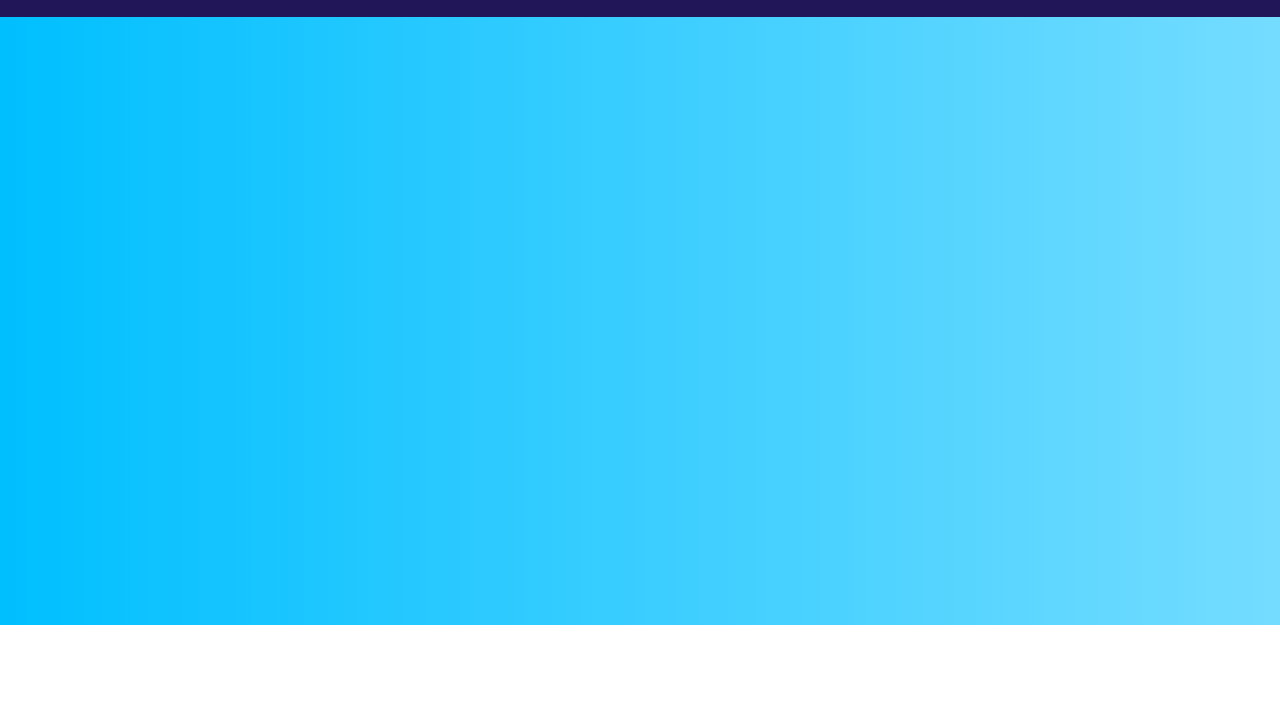
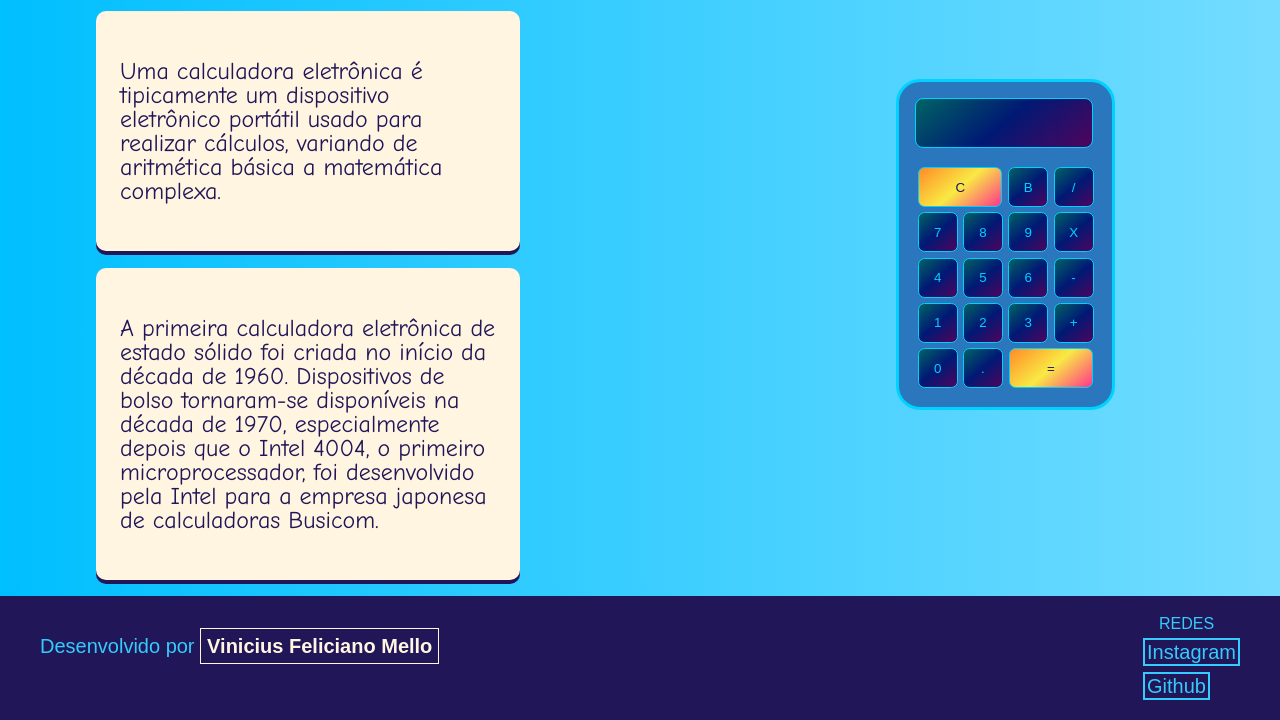
Before and after one commit to ViniciusFelicianoMello/VCalculator, a plain HTML site: page Calculator.html in a window 1280 px wide. Shown: the part 175-895 px from the top of the page. Before the commit the page ends 800 px from the top, so only its background shows below. Drawn offline with Linux system fonts and the light colour scheme; a web font is replaced by a local one.

Commit message:
Update calculadora
criei a primeira calculadora, adicionei alguns estilos e textos, ja criei todas as funções, criei tambem uma pasta javascript com as funcoes da calculadora

```diff
--- a/Calculator.html
+++ b/Calculator.html
@@ -20,7 +20,7 @@
             <ul class="lista__menu">
                 <li class="lista__menu__titulo">Vcalculator</li>
                 <li class="lista__menu__item"><a href="index.html" class="lista__menu__link">Home</a></li>
-                <li class="lista__menu__item"><a href   ="Calculator.html" class="lista__menu__link">Calculadora</a></li>
+                <li class="lista__menu__item"><a href   ="Calculator.html"" class="lista__menu__link">Calculadora</a></li>
                 <li class="lista__menu__item"><a href="IMC.html" class="lista__menu__link">IMC</a></li>
             </ul>
             <a class="cabecalho__opcoes__link contato" href="#">Contato</a>
@@ -38,7 +38,51 @@
 
     </header>
 
-    <main></main>
+    <main class="principal">
+        <section class="principal__container">
+            <div class="principal__container__texto">
+                <h1 class="principal__titulo">Calculadora<b class="principal__destaque">+</b></h1>
+                <p class="principal__texto">Uma calculadora eletrônica é tipicamente um dispositivo eletrônico portátil usado para realizar cálculos, variando de aritmética básica a matemática complexa.</p>
+                <p class="principal__texto">A primeira calculadora eletrônica de estado sólido foi criada no início da década de 1960. Dispositivos de bolso tornaram-se disponíveis na década de 1970, especialmente depois que o Intel 4004, o primeiro microprocessador, foi desenvolvido pela Intel para a empresa japonesa de calculadoras Busicom.</p>
+            </div>
+
+            <div class="calculadora">
+                <p class="calculadora__resultado" id="resultado"></p>
+
+                <table>
+                    <tr>
+                        <td colspan="2" ><button class="calculadora__botao-2" style="width: 6.3em" onclick="Limpar()">C</button></td>
+                        <td><button class="calculadora__botao" onclick="Apagar()">B</button></td>
+                        <td><button class="calculadora__botao" onclick="Inserir('/')">/</button></td>
+                    </tr>
+                    <tr>
+                        <td><button class="calculadora__botao" onclick="Inserir('7')">7</button></td>
+                        <td><button class="calculadora__botao" onclick="Inserir('8')">8</button></td>
+                        <td><button class="calculadora__botao" onclick="Inserir('9')">9</button></td>
+                        <td><button class="calculadora__botao" onclick="Inserir('*')">X</button></td>
+                    </tr>
+                    <tr>
+                        <td><button class="calculadora__botao" onclick="Inserir('4')">4</button></td>
+                        <td><button class="calculadora__botao" onclick="Inserir('5')">5</button></td>
+                        <td><button class="calculadora__botao" onclick="Inserir('6')">6</button></td>
+                        <td><button class="calculadora__botao" onclick="Inserir('-')">-</button></td>
+                    </tr>
+                    <tr>
+                        <td><button class="calculadora__botao" onclick="Inserir('1')">1</button></td>
+                        <td><button class="calculadora__botao" onclick="Inserir('2')">2</button></td>
+                        <td><button class="calculadora__botao" onclick="Inserir('3')">3</button></td>
+                        <td><button class="calculadora__botao" onclick="Inserir('+')">+</button></td>
+                    </tr>
+                    <tr>
+                        <td><button class="calculadora__botao" onclick="Inserir('0')">0</button></td>
+                        <td><button class="calculadora__botao" onclick="Inserir('.')">.</button></td>
+                        <td colspan="2"><button class="calculadora__botao-2" style="width: 6.3em" onclick="Igual()">=</button></td>
+                    </tr>
+                </table>
+            </div>
+        </section>
+
+    </main>
 
     <footer class="rodape">
         <h2 class="rodape__titulo">Desenvolvido por <b class="rodape__destaque">Vinicius Feliciano Mello</b></h2>
@@ -53,5 +97,7 @@
         </ul>
     </footer>
 
+    <script src="javascript/appCalculator .js"></script>
+
 </body>
 </html>
--- /dev/null
+++ b/javascript/appCalculator .js
@@ -0,0 +1,22 @@
+function Inserir(num) {
+    var numero = document.getElementById("resultado").innerHTML;
+    document.getElementById("resultado").innerHTML = numero + num
+}
+
+function Limpar() {
+    document.getElementById("resultado").innerHTML = "";
+}
+
+function Apagar() {
+    var apagar = document.getElementById("resultado").innerHTML;
+    document.getElementById("resultado").innerHTML = apagar.substring(0, apagar.length -1);
+}
+
+function Igual() {
+    var resultado = document.getElementById("resultado").innerHTML;
+    if (resultado) {
+        document.getElementById("resultado").innerHTML = eval(resultado);
+    } else {
+        document.getElementById("resultado").innerHTML = "Adicione algum numero"
+    }
+}
--- a/styles.css
+++ b/styles.css
@@ -4,6 +4,7 @@
 @import url("styles/screen.css");
 @import url("styles/header.css");
 @import url("styles/footer.css");
+@import url("styles/calculator.css");
 
 :root {
     --fundo-degrade: linear-gradient(to right, #00bfff, #74dcff);
@@ -13,6 +14,12 @@
     --cor-quarta: #b7edff;
     --cor-quinta: #f9e944;
     --cor-sexta: #fff5e1;
+
+    --calc-degrade: linear-gradient(-220deg, #006464, #001974, #50045d);
+    --calc-brilho-degrade: linear-gradient(-220deg, #00ffff, #0084ff, #c800ff);
+    --calc-brilho: #00d2ff;
+    --calc-fundo: #2a77be;
+    --calc-amarelo-degrade: linear-gradient(-220deg, #ff8c27, #f9e944, #ff368a);
 
     --fonte-principal: "Anta", sans-serif;
     --fonte-secundaria: "Comic Neue", cursive;
--- /dev/null
+++ b/styles/calculator.css
@@ -0,0 +1,53 @@
+.calculadora {
+    position: absolute;
+    background: var(--calc-fundo);
+    top: auto;
+    left: 70%;
+    text-align: center;
+    align-items: center;
+    padding: 1em;
+    border: 0.2em solid var(--calc-brilho);
+    border-radius: 1.5em;
+}
+
+#resultado {
+    background: var(--calc-degrade);
+    color: var(--calc-brilho);
+    width: 11em;
+    height: 2em;
+    border: 0.1em solid var(--calc-brilho);
+    border-radius: 0.5em;
+    margin: 0 0 1em 0;
+    padding: 0.5em 0;
+    font-family: var(--fonte-principal);
+    text-align: right;
+}
+
+.calculadora__botao {
+    background: var(--calc-degrade);
+    color: var(--calc-brilho);
+    height: 3em;
+    width: 3em;
+    border: 0.1em solid var(--calc-brilho);
+    border-radius: 0.5em;
+    margin: 0.2em;
+    cursor: pointer;
+}
+.calculadora__botao:hover, .calculadora__botao-2:hover {
+    background: var(--calc-brilho-degrade);
+    color: var(--cor-secundaria);
+    border: 0.1em solid var(--cor-secundaria);
+    scale: 1.1;
+    transition: 0.3s;
+}
+
+.calculadora__botao-2 {
+    background: var(--calc-amarelo-degrade);
+    color: var(--cor-primaria);
+    height: 3em;
+    width: 3em;
+    border: 0.1em solid var(--calc-brilho);
+    border-radius: 0.5em;
+    margin: 0.2em;
+    cursor: pointer;
+}
--- a/styles/screen.css
+++ b/styles/screen.css
@@ -11,10 +11,6 @@
     font-weight: 400;
     font-size: 2.3em;
     margin: 1em 0 1em 0;
-}
-.principal__titulo:hover {
-    scale: 1.1;
-    transition: 0.5s;
 }
 
 .principal__texto {
```
Also changed, not shown: IMC.html (+1 -1 lines), index.html (+1 -4 lines).
